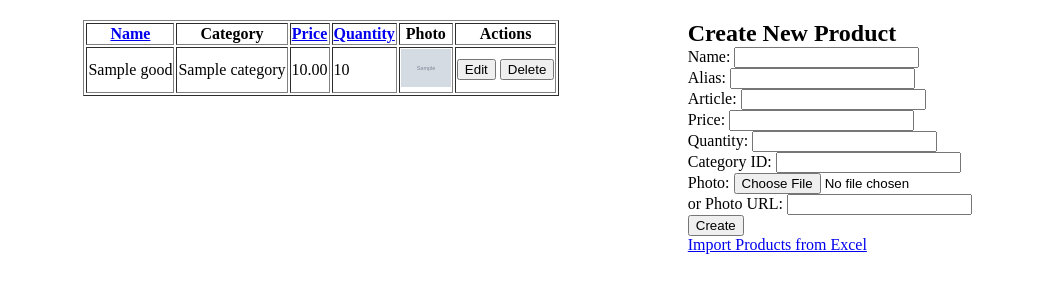
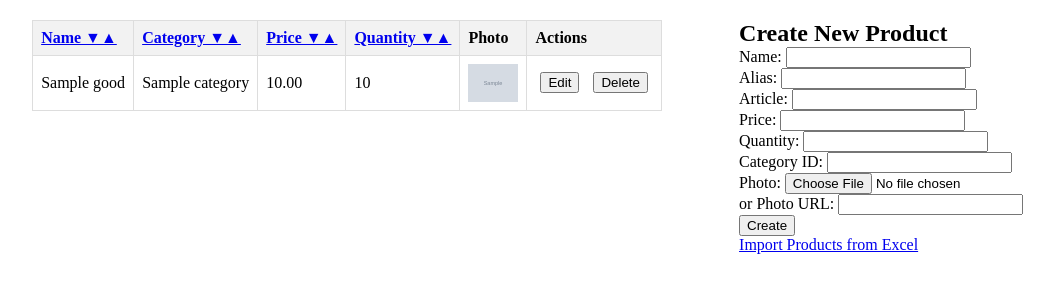
Before and after one commit to tumibroikakou/shop, a PHP site: page /shop/src/admin.php in a window 1280 px wide. Shown: the top 300 px of the page, without its empty margins (105-1159 px from the left). Run offline with PHP 8.4, Linux system fonts and the light colour scheme; tables that the repository leaves empty hold one stand-in row (values such as "Sample post"); grey boxes marked "Sample" are stand-in pictures.

Commit message:
Some visual improvements in admin panel

```diff
--- a/src/admin.php
+++ b/src/admin.php
@@ -4,7 +4,7 @@ include 'pagination.php';
 
 // навигация и сортировка
 $page = isset($_GET['page']) ? (int)$_GET['page'] : 1;
-$perPage = 10;
+$perPage = 9;
 $offset = ($page - 1) * $perPage;
 $totalProducts = $mysqli->query("SELECT COUNT(*) AS count FROM goods")->fetch_assoc()['count'];
 $sortField = isset($_GET['sort']) ? $_GET['sort'] : 'id';
@@ -34,12 +34,12 @@ $result = $mysqli->query($query);
     <main class='container space-evenly'>
     <section>
         <?php
-    echo "<table border='1'>
+        echo "<table class='product-table'>
             <tr>
-    <th><a href='?sort=name&order=".($sortOrder == 'ASC' ? 'DESC' : 'ASC')."'>Name</a></th>
-    <th>Category</th>
-    <th><a href='?sort=price&order=".($sortOrder == 'ASC' ? 'DESC' : 'ASC')."'>Price</a></th>
-    <th><a href='?sort=quantity&order=".($sortOrder == 'ASC' ? 'DESC' : 'ASC')."'>Quantity</a></th>
+                <th><a href='?sort=name&order=".($sortOrder == 'ASC' ? 'DESC' : 'ASC')."'>Name ▼▲</a></th>
+                <th><a href='?sort=category_name&order=".($sortOrder == 'ASC' ? 'DESC' : 'ASC')."'>Category ▼▲</a></th>
+                <th><a href='?sort=price&order=".($sortOrder == 'ASC' ? 'DESC' : 'ASC')."'>Price ▼▲</a></th>
+                <th><a href='?sort=quantity&order=".($sortOrder == 'ASC' ? 'DESC' : 'ASC')."'>Quantity ▼▲</a></th>
                 <th>Photo</th>
                 <th>Actions</th>
             </tr>";
@@ -51,7 +51,7 @@ $result = $mysqli->query($query);
                 <td>{$row['price']}</td>
                 <td>{$row['quantity']}</td>
                 <td><img src='{$row['photo_url']}' width='50'></td>
-            <td>
+                <td class='product-actions'>
                     <form method='post'>
                         <input type='hidden' name='id' value='{$row['id']}'>
                         <input type='submit' name='edit' value='Edit'>
@@ -167,4 +167,6 @@ $result = $mysqli->query($query);
         <a href="import_csv.php">Import Products from Excel</a>
     </div>
     </section>
+    </main>
 </body>
+</html>
--- a/src/css/style.css
+++ b/src/css/style.css
@@ -48,6 +48,29 @@
     margin-bottom: 10px;
 }
 
+.product-table {
+    width: 100%;
+    border-collapse: collapse;
+}
+.product-table th, .product-table td {
+    padding: 8px;
+    text-align: left;
+    border: 1px solid #ddd;
+}
+.product-table th {
+    background-color: #f2f2f2;
+}
+.product-table img {
+    display: block;
+    margin: auto;
+}
+.product-actions {
+    text-align: center;
+}
+.product-actions input {
+    margin: 5px;
+}
+
 .pagination {
     text-align: center;
     margin-top: 20px;
```
Lines whose indentation alone changed are shown as unchanged.
